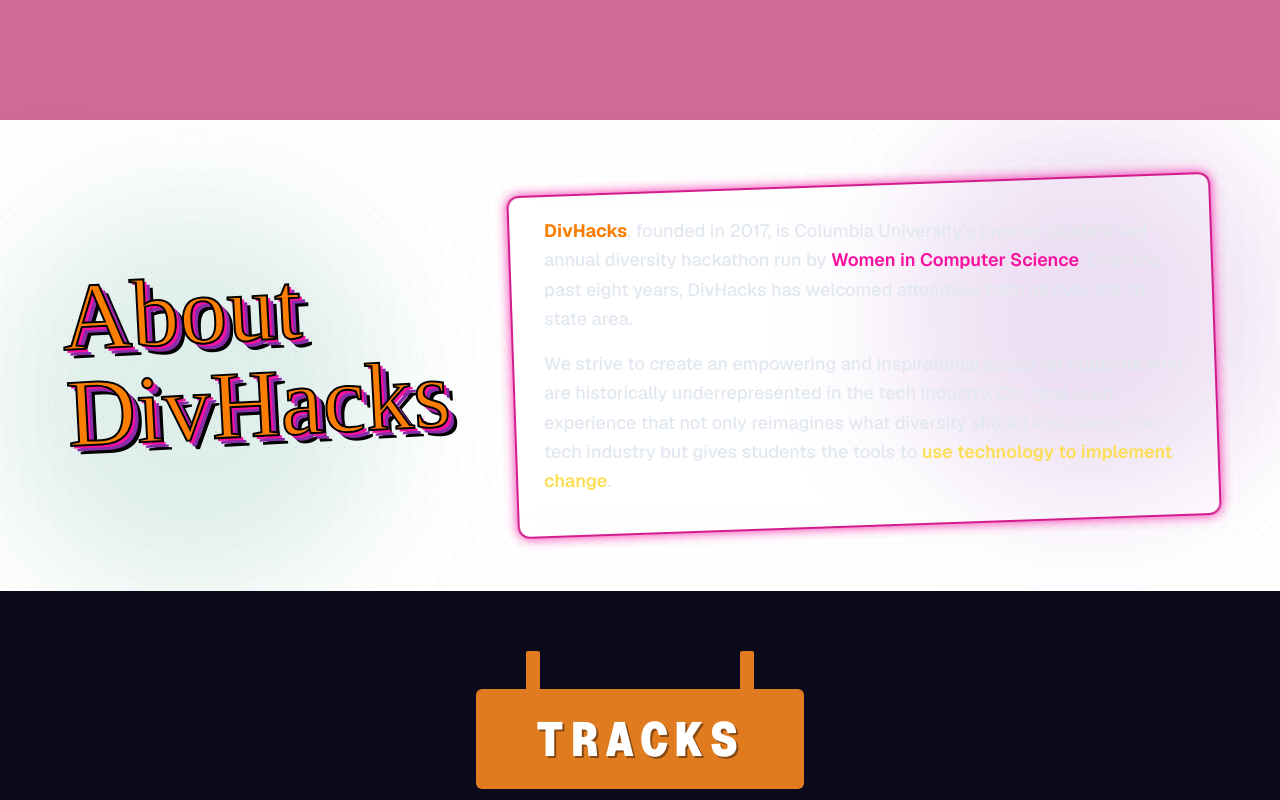
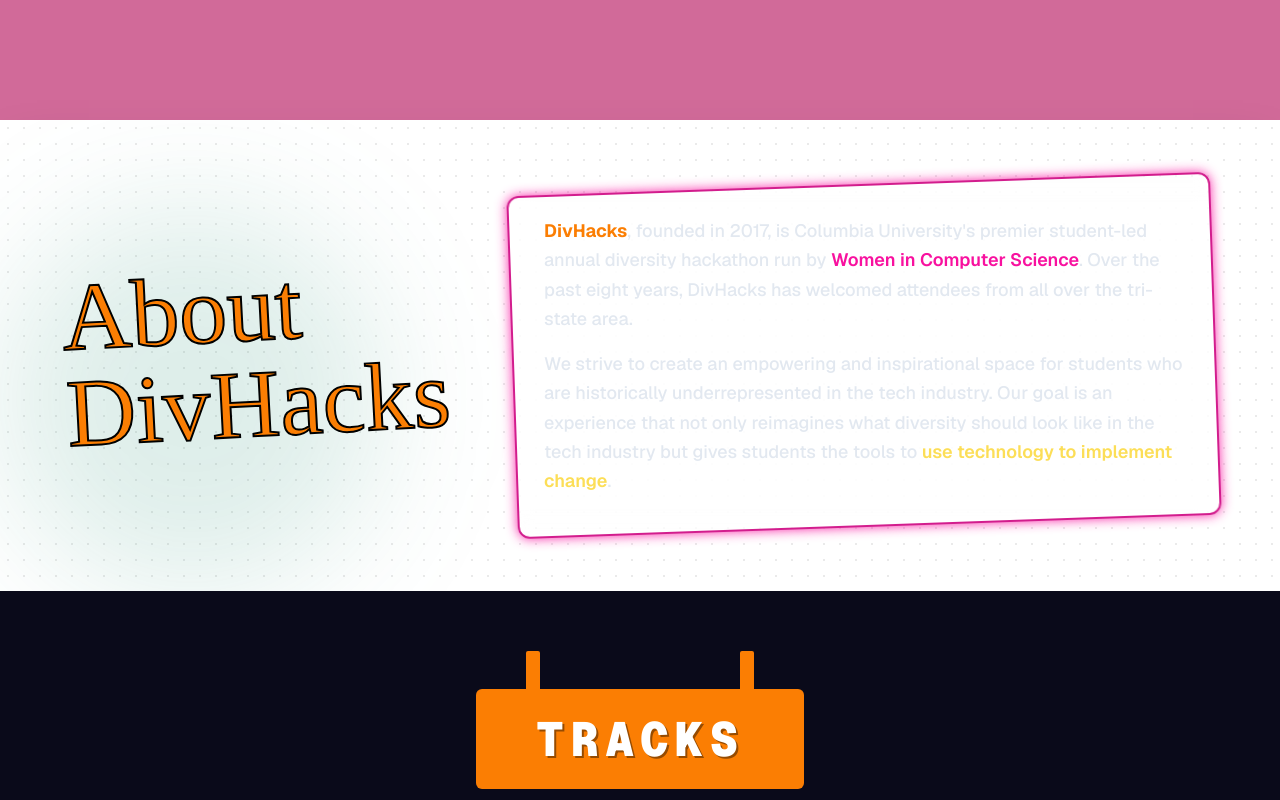
Before and after one commit to cu-divhacks/divhacks2026, a Next.js app: page / in a window 1280 px wide. Shown: the part 680-1480 px from the top of the page. Built offline with nearby package versions, Linux system fonts and the light colour scheme; a web font is replaced by a local one.

Commit message:
standardize orange and purple hues

```diff
--- a/src/app/globals.css
+++ b/src/app/globals.css
@@ -3,6 +3,11 @@
 :root {
   --background: #ffffff;
   --foreground: #171717;
+}
+
+@theme {
+  --color-normalorange: #fb7e03;
+  --color-normalpurple: #882cac;
 }
 
 @theme inline {
--- a/src/components/About.tsx
+++ b/src/components/About.tsx
@@ -12,7 +12,10 @@ export default function About() {
                 <div className="absolute inset-0 opacity-10 bg-[radial-gradient(#2e2e2e_1px,transparent_1px)] bg-size-[16px_16px] pointer-events-none"></div>
                 <div
                     className="absolute top-0 right-0 w-96 h-96 rounded-full blur-3xl pointer-events-none"
-                    style={{ backgroundColor: "rgba(136, 44, 172, 0.15)" }}
+                    style={{
+                        backgroundColor:
+                            "color-mix(in srgb, var(--color-normalpurple) 15%, transparent)",
+                    }}
                 ></div>
                 <div
                     className="absolute bottom-0 left-0 w-96 h-96 rounded-full blur-3xl pointer-events-none"
@@ -22,13 +25,12 @@ export default function About() {
                 <div className="relative z-10 grid grid-cols-1 md:grid-cols-3 gap-48 items-center max-w-6xl mx-auto">
                     <div className="md:col-span-1 flex flex-col justify-center items-center md:items-start">
                         <h2
-                            className="text-7xl md:text-8xl select-none transform -rotate-3 text-center md:text-left"
+                            className="text-7xl md:text-8xl select-none transform -rotate-3 text-center md:text-left text-normalorange"
                             style={{
                                 fontFamily: "'Sedgwick Ave Display', cursive",
-                                color: "#fb7e03",
                                 textShadow:
-                                    "3px 3px 0px #f8119f, 6px 6px 0px #882cac, 9px 9px 0px #000",
-                                WebkitTextStroke: "2px #000",
+                                    "3px 3px 0px #f8119f, 6px 6px 0px var(--color-normalpurple), 9px 9px 0px black",
+                                WebkitTextStroke: "2px black",
                             }}
                         >
                             About DivHacks
@@ -47,7 +49,9 @@ export default function About() {
                         <div className="relative p-6 md:p-8 text-base md:text-lg leading-relaxed text-slate-200 font-medium space-y-4">
                             <p>
                                 <span
-                                    style={{ color: "#fb7e03" }}
+                                    style={{
+                                        color: "var(--color-normalorange)",
+                                    }}
                                     className="font-bold"
                                 >
                                     DivHacks
--- a/src/components/Header.tsx
+++ b/src/components/Header.tsx
@@ -34,12 +34,6 @@ export default function Header() {
                     rel="noopener noreferrer"
                     className="group relative isolate ml-1 inline-flex items-center justify-center rounded-full border-2 border-black bg-[#fcde57] px-6 py-3 text-base font-black uppercase tracking-[0.16em] text-black shadow-[4px_4px_0_0_#000] transition-transform hover:-translate-y-0.5 hover:scale-[1.02]"
                 >
-                    {/* <span className="absolute -inset-2 -z-10">
-                        <span className="absolute left-1/2 top-1/2 h-12 w-16 -translate-x-1/2 -translate-y-1/2 rounded-[999px] bg-[#f8119f] blur-[2px] opacity-90 rotate-[-14deg]" />
-                        <span className="absolute left-[18%] top-[18%] h-5 w-5 rounded-full bg-[#882cac] opacity-90" />
-                        <span className="absolute right-[10%] top-[24%] h-4 w-4 rounded-full bg-[#fb7e03] opacity-95" />
-                        <span className="absolute bottom-[14%] left-[18%] h-3 w-3 rounded-full bg-[#000000] opacity-80" />
-                    </span> */}
                     Apply
                 </a>
             </nav>
--- a/src/components/PuzzleGame.module.css
+++ b/src/components/PuzzleGame.module.css
@@ -3,7 +3,7 @@
     min-height: 100vh;
     font-family: "Arial Black", "Trebuchet MS", "Impact", sans-serif;
     color: #ffffff;
-    background: #2a1742;
+    background: color-mix(in srgb, var(--color-normalpurple) 15%, transparent);
     display: grid;
     place-items: center;
     padding: 20px;
--- a/src/components/Tracks.tsx
+++ b/src/components/Tracks.tsx
@@ -22,9 +22,9 @@ const tracks = [
         id: "live-better",
         name: "Live Better",
         badge: "STRICTLY PERSONAL UTILITY",
-        badgeColor: "#ffb347",
+        badgeColor: "var(--color-normalorange)",
         icon: "/images/live-better.png",
-        accentColor: "#ffb347",
+        accentColor: "var(--color-normalorange)",
         description:
             "The grind of daily NYC life, optimized. Everything besides transportation — helping one person's day run smoother.",
         tags: ["Groceries", "Meal Planning", "Apartment Hacks"],
@@ -239,11 +239,11 @@ export default function Tracks() {
                 .sign-post {
                     width: 14px;
                     height: 40px;
-                    background: #e07b20;
+                    background: var(--color-normalorange);
                     border-radius: 2px;
                 }
                 .tracks-sign {
-                    background: #e07b20;
+                    background: var(--color-normalorange);
                     padding: 14px 60px;
                     border-radius: 6px;
                     margin-top: -2px;
@@ -268,22 +268,22 @@ export default function Tracks() {
                     width: 100%;
                     max-width: 1100px;
                     display: flex;
-                    background: #b07db0;
+                    background: var(--color-normalpurple);
                     border-radius: 8px 8px 0 0;
-                    border: 3px solid #c090c0;
+                    border: 3px solid var(--color-normalpurple);
                     overflow: hidden;
                     min-height: 160px;
                 }
                 .train-side-panel {
                     width: 80px;
-                    background: #9a6a9a;
+                    background: var(--color-normalpurple);
                     display: flex;
                     flex-direction: column;
                     align-items: center;
                     justify-content: center;
                     gap: 12px;
                     padding: 16px 8px;
-                    border-right: 3px solid #c090c0;
+                    border-right: 3px solid var(--color-normalpurple);
                     flex-shrink: 0;
                 }
                 .train-light {
@@ -294,8 +294,8 @@ export default function Tracks() {
                     box-shadow: 0 0 8px #ffd700;
                 }
                 .train-door {
-                    background: #7a507a;
-                    border: 2px solid #c090c0;
+                    background: var(--color-normalpurple);
+                    border: 2px solid var(--color-normalpurple);
                     border-radius: 4px;
                     width: 48px;
                     height: 60px;
@@ -371,13 +371,13 @@ export default function Tracks() {
                 .train-wheels {
                     width: 100%;
                     max-width: 1100px;
-                    background: #9a6a9a;
+                    background: var(--color-normalpurple);
                     display: flex;
                     align-items: center;
                     padding: 6px 20px;
                     gap: 0;
                     justify-content: space-around;
-                    border: 2px solid #c090c0;
+                    border: 2px solid var(--color-normalpurple);
                     border-top: none;
                 }
                 .wheel {
@@ -395,7 +395,7 @@ export default function Tracks() {
                 }
                 .rail {
                     height: 6px;
-                    background: #e07b20;
+                    background: var(--color-normalorange);
                     margin: 2px 0;
                 }
                 .rail-ties {
@@ -491,7 +491,7 @@ export default function Tracks() {
                     flex-shrink: 0;
                 }
                 .focus-label {
-                    color: #ffb347;
+                    color: var(--color-normalorange);
                     font-size: 0.7rem;
                     font-weight: 700;
                     letter-spacing: 2px;
```
